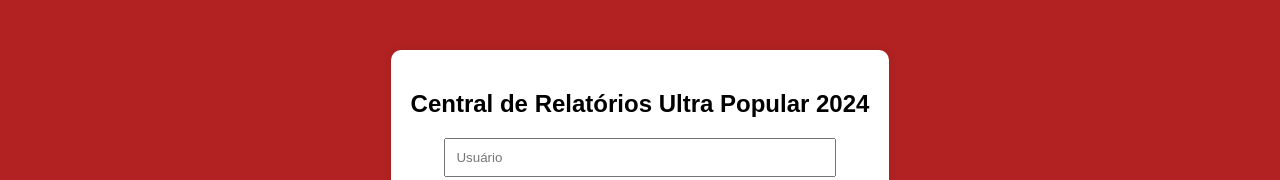
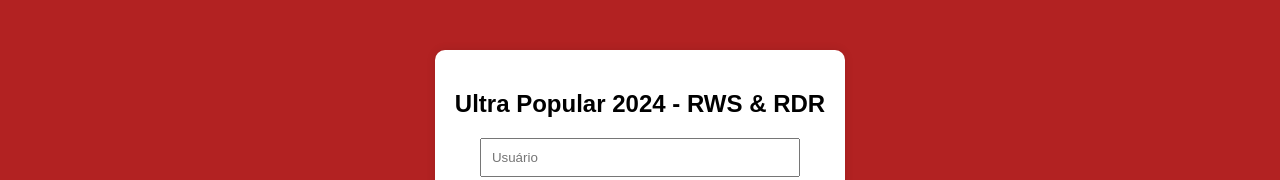
Before and after one commit to Arthur679/Ultrapopular, a plain HTML site: page index.html in a window 1280 px wide. Shown: the top 180 px of the page. Drawn offline with Linux system fonts and the light colour scheme.

Commit message:
Update index.html

```diff
--- a/index.html
+++ b/index.html
@@ -226,7 +226,7 @@
 <body>
     <div id="login-screen" class="container">
         <div class="login-box">
-            <h2>Central de Relatórios Ultra Popular 2024</h2>
+            <h2>Ultra Popular 2024 - RWS & RDR </h2>
             <form onsubmit="checkLogin(event)">
                 <input type="text" id="username" placeholder="Usuário" required>
                 <input type="password" id="password" placeholder="Senha" required>
```
